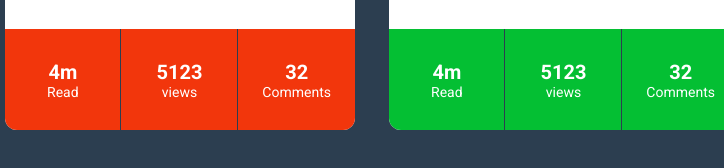
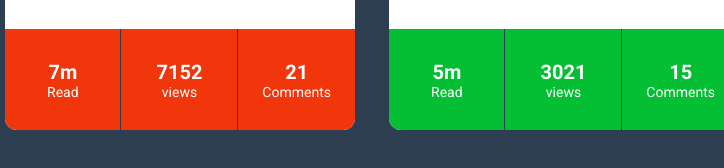
Before and after one commit to DaniloMereles/css-cards, a plain HTML site: page index.html in a window 1280 px wide. Shown: the part 530-698 px from the top of the page, 460-1184 px from the left. Drawn offline with Linux system fonts and the light colour scheme.

Commit message:
modify the footer

```diff
--- a/index.html
+++ b/index.html
@@ -70,17 +70,17 @@
 
                 <footer class="card__footer footer-2">
                     <p class="card__footer-info">
-                        <a href="" class="card__footer-n">4m</a>
+                        <a href="" class="card__footer-n">7m</a>
                         <span class="card__footer-p">Read</span>
                     </p>
 
                     <p class="card__footer-info">
-                        <a href="" class="card__footer-n">5123</a>
+                        <a href="" class="card__footer-n">7152</a>
                         <span class="card__footer-p">views</span>
                     </p>
 
                     <p class="card__footer-info">
-                        <a href="" class="card__footer-n">32</a>
+                        <a href="" class="card__footer-n">21</a>
                         <span class="card__footer-p">Comments</span>
                     </p>
                 </footer>
@@ -107,17 +107,17 @@
 
                 <footer class="card__footer footer-3">
                     <p class="card__footer-info">
-                        <a href="" class="card__footer-n">4m</a>
+                        <a href="" class="card__footer-n">5m</a>
                         <span class="card__footer-p">Read</span>
                     </p>
 
                     <p class="card__footer-info">
-                        <a href="" class="card__footer-n">5123</a>
+                        <a href="" class="card__footer-n">3021</a>
                         <span class="card__footer-p">views</span>
                     </p>
 
                     <p class="card__footer-info">
-                        <a href="" class="card__footer-n">32</a>
+                        <a href="" class="card__footer-n">15</a>
                         <span class="card__footer-p">Comments</span>
                     </p>
                 </footer>
```
